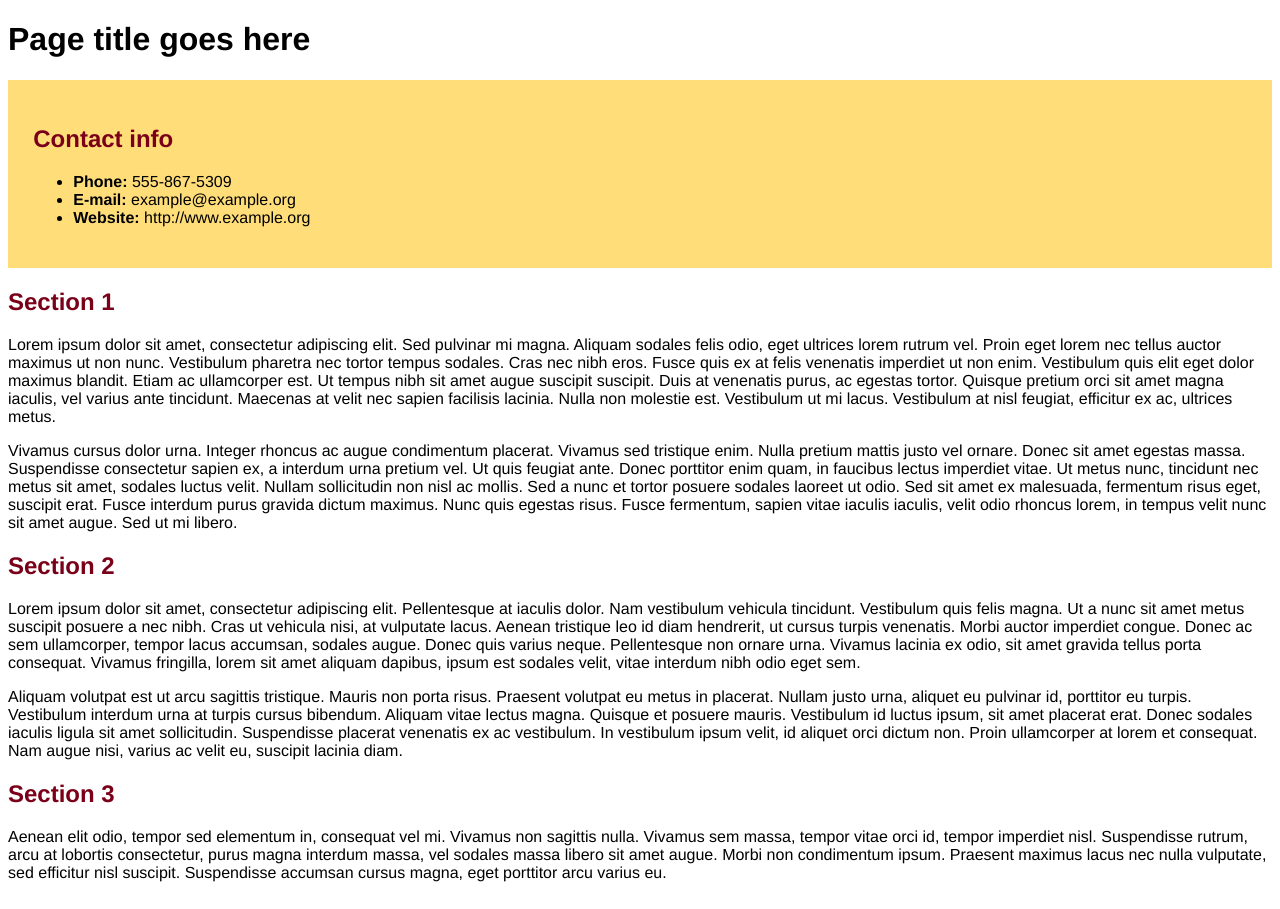
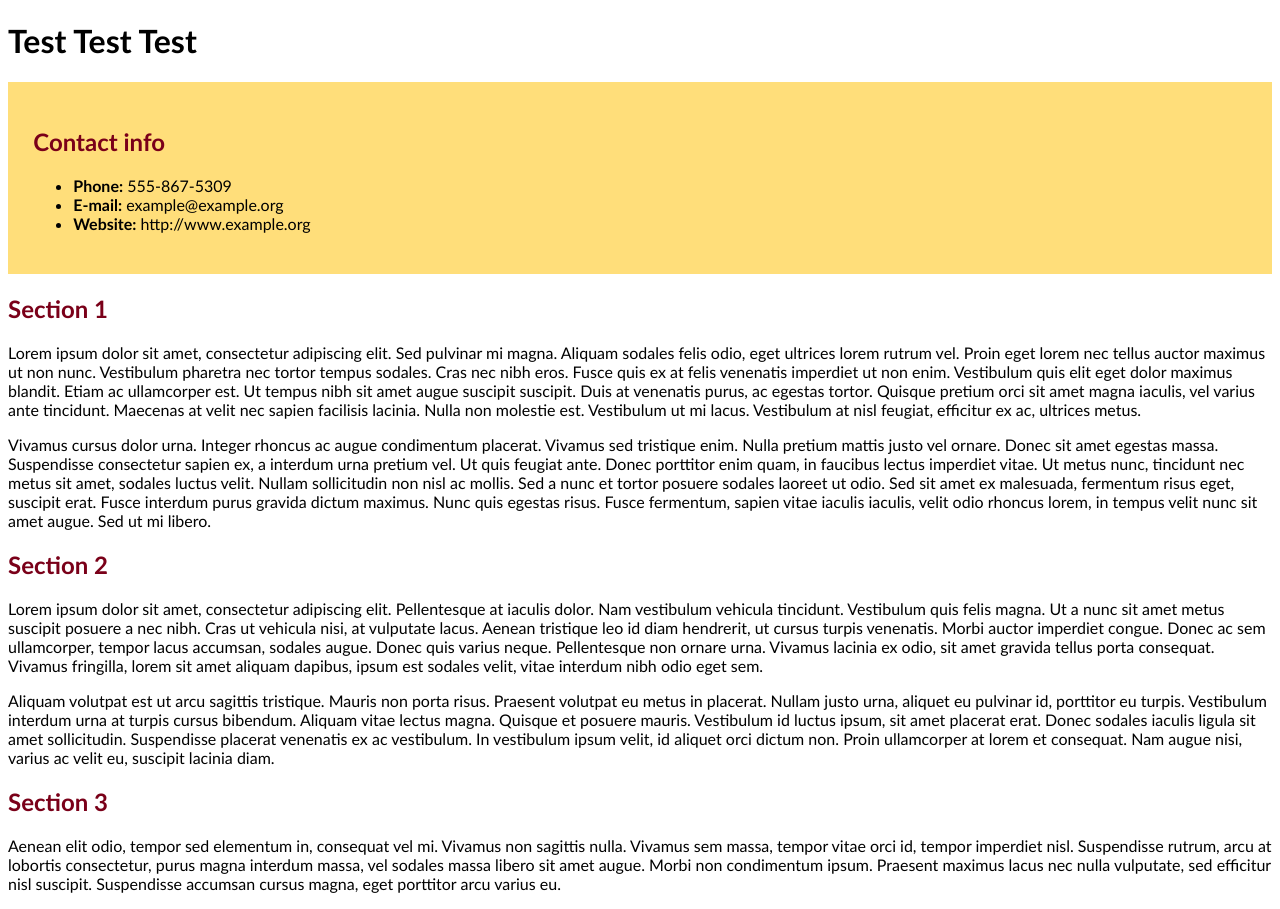
Before and after one commit to jessamina-b/1055CUREsite, a plain HTML site: page index.html in a window 1280 px wide. Drawn offline with Linux system fonts and the light colour scheme.

Commit message:
font change

```diff
--- a/index.html
+++ b/index.html
@@ -6,7 +6,7 @@
 
 <body>
 
-<h1>Page title goes here</h1>
+<h1>Test Test Test</h1>
 
 <div id="contact">
 <h2>Contact info</h2>
--- a/styles.css
+++ b/styles.css
@@ -1,5 +1,5 @@
 body {
-  font-family: "Helvetica", sans-serif;
+  font-family: "Optima", sans-serif;
 }
 
 h2 {
```
